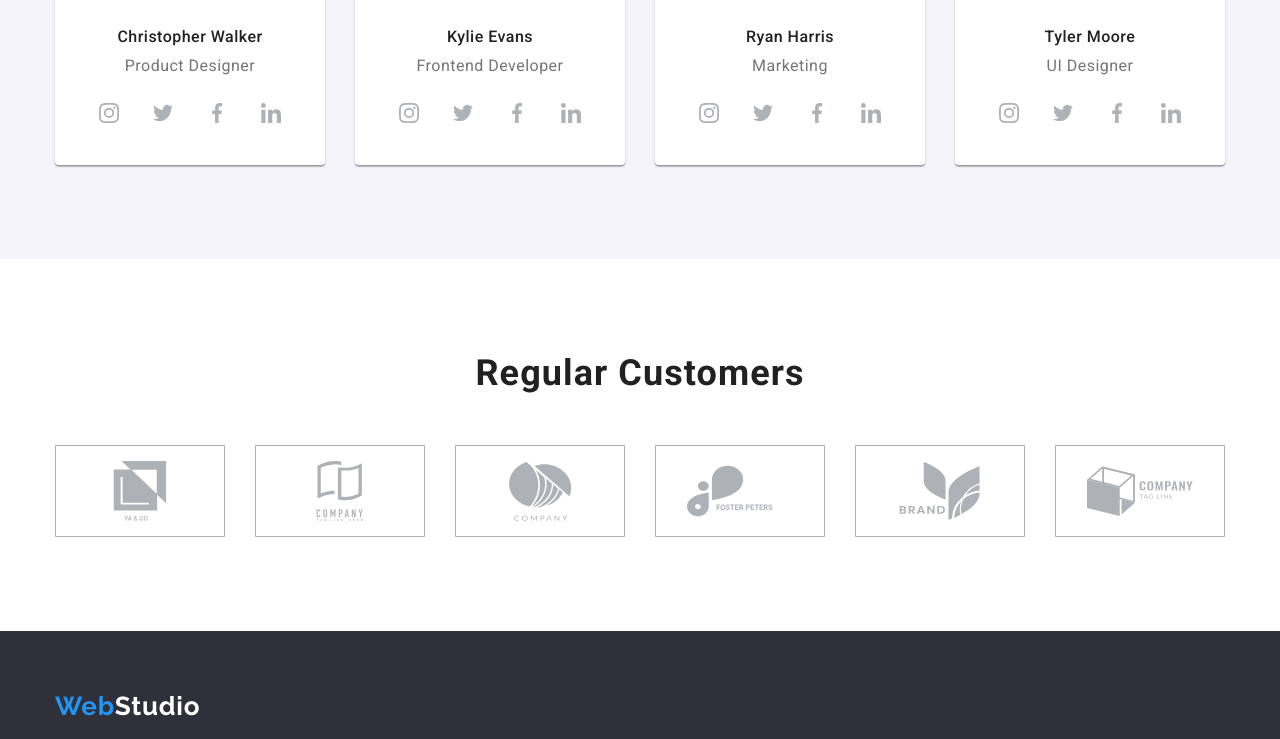
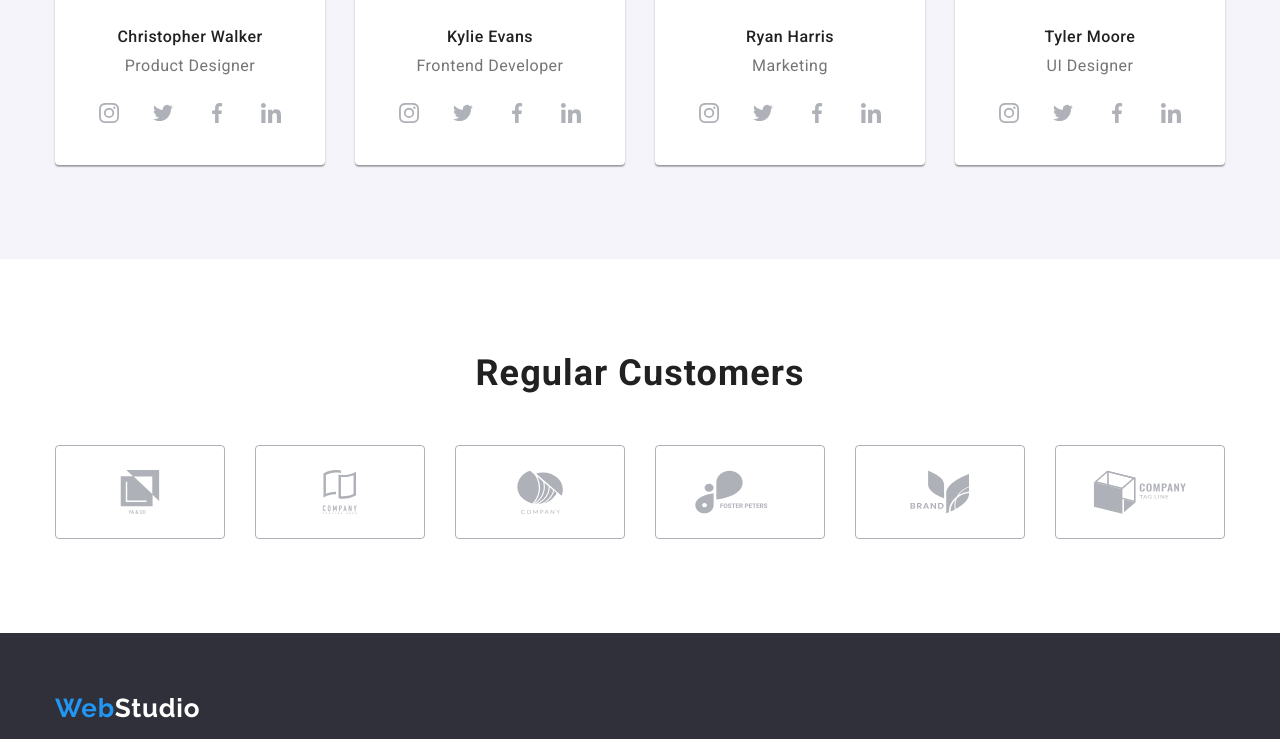
Before and after one commit to SaveAna/goit-markup-hw-04, a plain HTML site: page index.html in a window 1280 px wide. Shown: the part 2045-2784 px from the top of the page. Drawn offline with nearby package versions, Linux system fonts and the light colour scheme.

Commit message:
client-list finished

```diff
--- a/css/styles.css
+++ b/css/styles.css
@@ -104,7 +104,8 @@ p {
   padding-bottom: 94px;
 }
 
-img {
+img,
+svg {
   display: block;
   max-width: 100%;
 }
@@ -134,7 +135,7 @@ img {
 }
 
 .header .contact {
-  display: inline-flex;
+  display: flex;
   font-weight: 500;
   font-size: 14px;
   line-height: 1.14;
@@ -251,13 +252,13 @@ img {
 /* --------------icons------------------ */
 
 .thumb {
+  padding-top: 25px;
+  padding-bottom: 25px;
   background-color: var(--light-bg-color);
   border-radius: 4px;
 }
 
 .feature-icon {
-  display: block;
-  min-height: 120px;
   margin-left: auto;
   margin-right: auto;
 }
@@ -325,6 +326,8 @@ img {
   margin-top: 16px;
   justify-content: center;
   gap: 10px;
+  margin-left: auto;
+  margin-right: auto;
 }
 
 .social-links .link {
@@ -334,7 +337,6 @@ img {
 }
 
 .social-icon {
-  display: block;
   width: 44px;
   height: 44px;
   fill: currentColor;
@@ -367,48 +369,44 @@ img {
   background-color: var(--primary-white-color);
 }
 
-/* ----------geometry--------------------- */
+/* ----------geometry & icons--------------------- */
 
+/* list */
 .clients {
   display: flex;
   justify-content: center;
+  align-items: center;
   gap: var(--card-gap);
   margin-top: 50px;
-
-  /* flex-basis: calc(100% / 6 - var(--card-gap)); */
-  max-width: 1170px;
-  /* flex-basis: calc((100%-5 * var(--card-gap)) / 6); */
 }
 
-.stop {
-  max-width: 100%;
-  min-width: 100%;
-}
-.customer-icon {
-  /* display: flex; */
-  width: 106px;
-  height: 60px;
-  display: block;
-  align-items: center;
-  justify-content: center;
-  fill: var(--icon-color);
-  /* padding-top: 16px;
-  padding-bottom: 16px;
-  padding-left: 32px;
-  padding-right: 32px; */
+/* list-item */
+.client-card {
+  flex-basis: (100% - 5 * var(--card-gap) / 6);
 }
 
-.client-card {
+/* item-link */
+.card-link {
   display: block;
-  /* display: inline-block; */
-  /* text-align: center; */
-  /* outline: 1px dashed red; */
-  /* outline: 1px solid var(--icon-color); */
+  color: var(--icon-color);
   border: 1px solid var(--icon-color);
-  padding-top: 15px;
-  padding-bottom: 15px;
-  padding-left: 31px;
-  padding-right: 31px;
+  border-radius: 4px;
+  padding: 16px 32px;
+}
+
+/* svg-in-link */
+.customer-icon {
+  height: 60px;
+  width: 106px;
+  fill: currentColor;
+  padding-top: 8px;
+  padding-bottom: 8px;
+}
+
+.card-link:hover,
+.card-link:focus {
+  color: var(--accent-color);
+  border-color: var(--accent-color);
 }
 
 /* footer-section */
@@ -507,7 +505,7 @@ portfolio filter-buttons */
 }
 
 .project-card {
-  flex-basis: calc(100% / 3 - var(--card-gap));
+  flex-basis: ((100% - 2 * var(--card-gap)) / 3);
   background-color: var(--primary-white-color);
 }
 
--- a/index.html
+++ b/index.html
@@ -298,43 +298,43 @@
           <h2 class="section-title">Regular Customers</h2>
           <ul class="clients list">
             <li class="client-card">
-              <a href="#">
+              <a class="card-link" href="#">
                 <svg class="customer-icon" width="41" height="46.7">
                   <use href="./images/icons.svg#client-1"></use>
                 </svg>
               </a>
             </li>
             <li class="client-card">
-              <a href="#">
-                <svg class="customer-icon" width="106" height="60">
+              <a class="card-link" href="#">
+                <svg class="customer-icon" width="40" height="52">
                   <use href="./images/icons.svg#client-2"></use>
                 </svg>
               </a>
             </li>
             <li class="client-card">
-              <a href="#">
-                <svg class="customer-icon" width="106" height="60">
+              <a class="card-link" href="#">
+                <svg class="customer-icon" width="43.46" height="41.18">
                   <use href="./images/icons.svg#client-3"></use>
                 </svg>
               </a>
             </li>
             <li class="client-card">
-              <a href="#">
-                <svg class="customer-icon" width="106" height="60">
+              <a class="card-link" href="#">
+                <svg class="customer-icon" width="84.44" height="40.62">
                   <use href="./images/icons.svg#client-4"></use>
                 </svg>
               </a>
             </li>
             <li class="client-card">
-              <a href="#">
-                <svg class="customer-icon" width="106" height="60">
+              <a class="card-link" href="#">
+                <svg class="customer-icon" width="62.54" height="45.43">
                   <use href="./images/icons.svg#client-5"></use>
                 </svg>
               </a>
             </li>
             <li class="client-card">
-              <a href="#">
-                <svg class="customer-icon" width="106" height="60">
+              <a class="card-link" href="#">
+                <svg class="customer-icon" width="93.79" height="43.93">
                   <use href="./images/icons.svg#client-6"></use>
                 </svg>
               </a>
```
